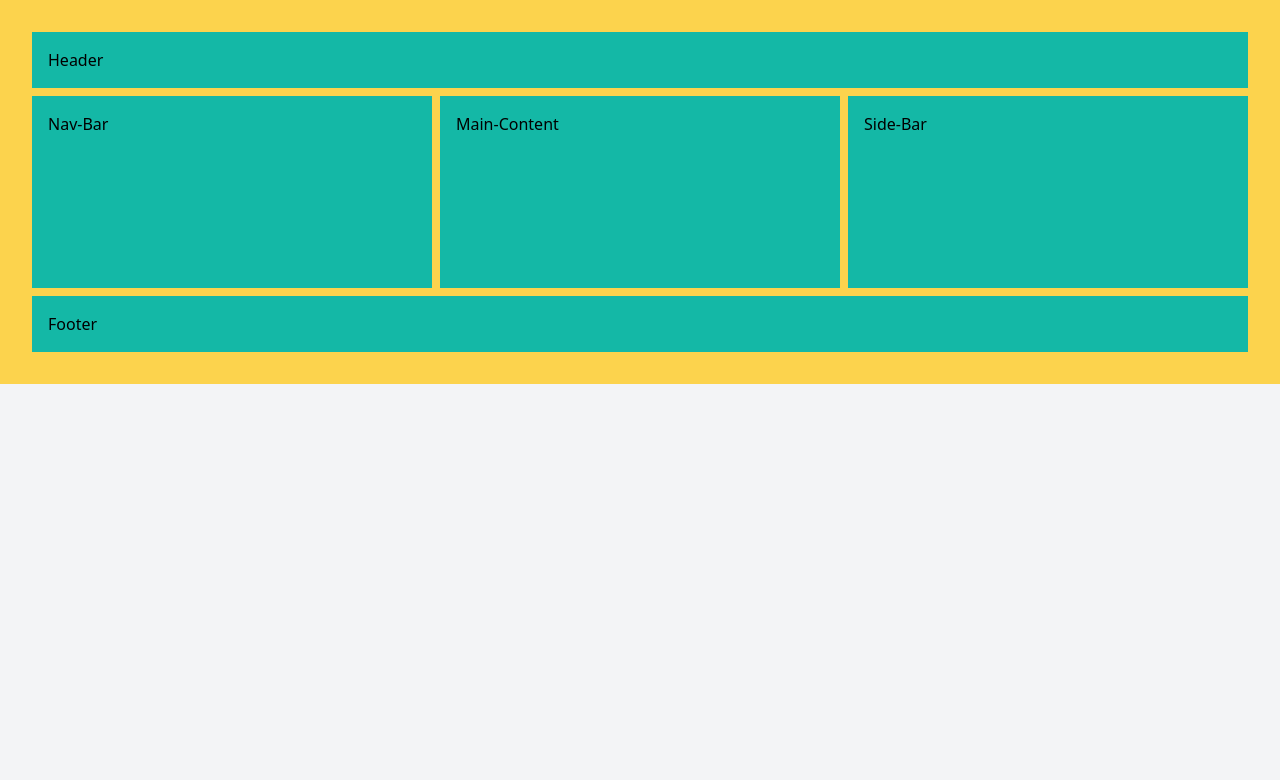
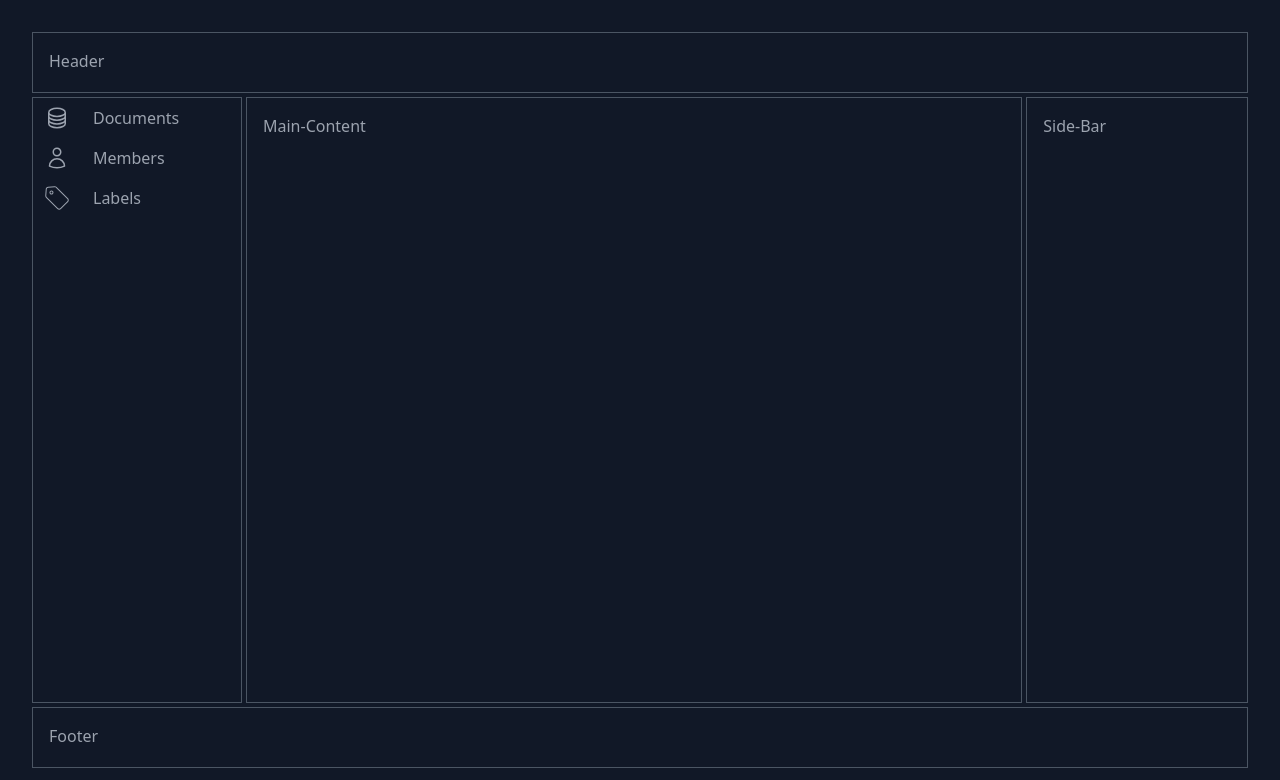
Before and after one commit to orbis-eval/orbis2-frontend, a Nuxt app: page /grid-layout in a window 1280 px wide. Shown: the top 780 px of the page. Built offline with nearby package versions, Linux system fonts and the light colour scheme.

Commit message:
#1: refactored to icons and custom icon component

```diff
--- /dev/null
+++ b/components/LabelIcon.vue
@@ -0,0 +1,13 @@
+<template>
+  <svg xmlns="http://www.w3.org/2000/svg"
+       width="24" height="24"
+       viewBox="0 0 1000 1000"
+       fill="none">
+    <path
+        stroke-width="1.5"
+        stroke-linecap="round"
+        stroke-linejoin="round"
+        fill="currentColor"
+        d="M590.1,990c-28.2,0-54.7-11-74.7-30.9L40.9,484.5c-21.8-21.8-33-52-30.6-82.8l21-273.3c4-52.3,44.9-93.2,97.2-97.2l273.3-21c31.2-2.3,60.9,8.8,82.8,30.6l474.5,474.5c41.2,41.2,41.2,108.2,0,149.3L664.8,959.1C644.9,979,618.4,990,590.1,990L590.1,990z M409.9,51.8c-1.6,0-3.3,0.1-4.9,0.2L131.7,73c-31.6,2.4-56.3,27.1-58.7,58.7L52,405c-1.4,18.6,5.3,36.8,18.5,50L545,929.5c24.1,24.1,66.1,24.1,90.2,0l294.3-294.3c24.9-24.9,24.9-65.3,0-90.2L455,70.5C443,58.4,427,51.8,409.9,51.8L409.9,51.8z M269.4,352.9c-22.4,0-43.4-8.7-59.1-24.4c-15.7-15.7-24.4-36.7-24.4-59.1c0-22.4,8.7-43.4,24.4-59.1c15.7-15.8,36.7-24.4,59.1-24.4c22.4,0,43.4,8.7,59.1,24.4c15.7,15.7,24.4,36.8,24.4,59.1c0,22.4-8.7,43.4-24.4,59.1C312.8,344.2,291.8,352.9,269.4,352.9L269.4,352.9z M269.4,227.6c-11.2,0-21.7,4.3-29.6,12.2c-7.8,7.9-12.2,18.4-12.2,29.6c0,11.2,4.3,21.7,12.2,29.6c15.7,15.7,43.4,15.7,59.1,0c7.9-7.8,12.2-18.3,12.2-29.6c0-11.2-4.3-21.7-12.2-29.6C291.1,231.9,280.6,227.6,269.4,227.6L269.4,227.6z"/>
+  </svg>
+</template>
--- a/pages/grid-layout.vue
+++ b/pages/grid-layout.vue
@@ -1,26 +1,53 @@
 <template>
-  <div class="p-8 bg-amber-300">
-    <div class="grid grid-cols-3 gap-2">
-      <header class="col-span-full tile bg-teal-500 p-4">
+  <div class="bg-gray-900  h-screen p-8 text-gray-400 ">
+    <div class="grid grid-cols-[1fr_7fr_2fr] grid-rows-[1fr_10fr_1fr] gap-1 h-full">
+      <header class="col-span-full tile p-4 border border-gray-600">
         <!-- Header -->
         Header
       </header>
-      <nav class="tile bg-teal-500 p-4">
+      <nav class="tile border border-gray-600">
         <!-- Nav Bar -->
-        Nav-Bar
+        <div class="flex flex-col justify-start items-center w-full">
+          <div id="menu1" class="flex justify-start  flex-col w-full md:w-auto items-start pb-1 ">
+            <!-- Documents -->
+            <button
+                class="flex justify-start items-center space-x-6 hover:text-white focus:bg-gray-700 focus:text-white hover:bg-gray-700 text-gray-400 rounded px-3 py-2 w-full md:w-52">
+              <CircleStackIcon class="w-6 h-6"/>
+              <p class="text-base leading-4 ">Documents</p>
+            </button>
+            <!-- Members -->
+            <button
+                class="flex justify-start items-center space-x-6 hover:text-white focus:bg-gray-700 focus:text-white hover:bg-gray-700 text-gray-400 rounded px-3 py-2 w-full md:w-52">
+              <UserIcon class="w-6 h-6"/>
+              <p class="text-base leading-4">Members</p>
+            </button>
+            <!-- Labels -->
+            <button
+                class="flex justify-start items-center space-x-6 hover:text-white focus:bg-gray-700 focus:text-white hover:bg-gray-700 text-gray-400 rounded px-3 py-2  w-full md:w-52">
+              <LabelIcon/>
+              <p class="text-base leading-4">Labels</p>
+            </button>
+          </div>
+        </div>
       </nav>
-      <main class="tile bg-teal-500 p-4 h-48">
+      <main class="tile p-4 border border-gray-600">
         <!-- Main Content -->
         Main-Content
       </main>
-      <aside class="tile bg-teal-500 p-4">
+      <aside class="tile p-4 border border-gray-600">
         <!-- Sidebar -->
         Side-Bar
       </aside>
-      <footer class="col-span-full tile bg-teal-500 p-4">
+      <footer class="col-span-full tile p-4 border border-gray-600">
         <!-- Footer -->
         Footer
       </footer>
     </div>
   </div>
 </template>
+
+<script setup>
+import {Disclosure, DisclosureButton, DisclosurePanel, Menu, MenuButton, MenuItem, MenuItems} from '@headlessui/vue'
+import {UserIcon, CircleStackIcon} from '@heroicons/vue/24/outline'
+
+</script>
```
